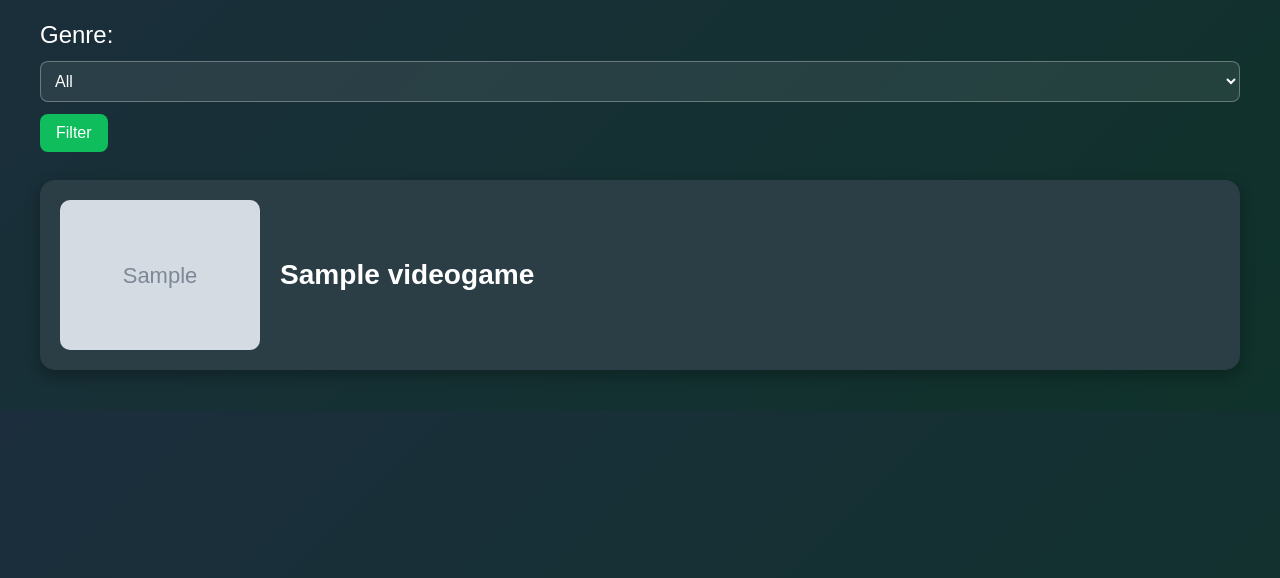
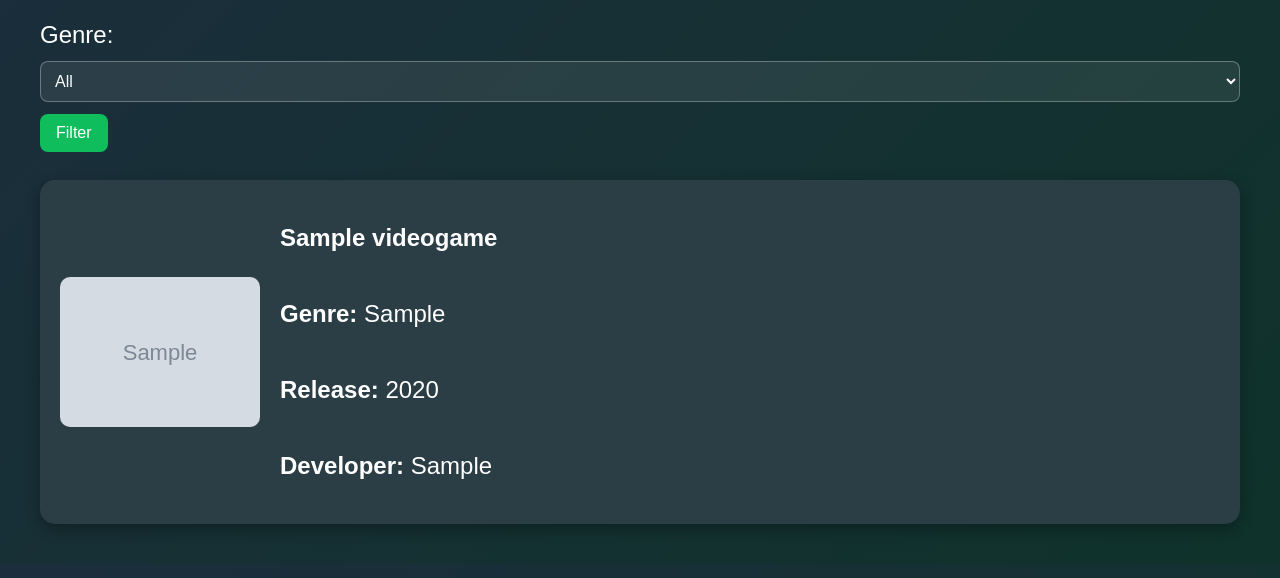
Before and after one commit to Scott25342/gamerate, a Django app: page /game_library/ in a window 1280 px wide. Shown: the part 222-800 px from the top of the page. Run offline with Django 3.2, Linux system fonts and the light colour scheme; tables that the repository leaves empty hold one stand-in row (values such as "Sample post"); grey boxes marked "Sample" are stand-in pictures.

Commit message:
library tile details

```diff
--- a/gamerate_app/templates/game_library.html
+++ b/gamerate_app/templates/game_library.html
@@ -20,7 +20,7 @@ Video Game Library
             <select name="genre" id="genre">
                 <option value="">All</option>
                 {% for g in genres %}
-                    <option value="{{ g}}" {% if request.GET.genre == g %}selected{% endif %}>{{ g }}</option>
+                    <option value="{{ g }}" {% if request.GET.genre == g %}selected{% endif %}>{{ g }}</option>
                 {% endfor %}
             </select>
 
@@ -33,7 +33,12 @@ Video Game Library
         <div class="game-item">
             <a href="{% url 'game_detail' game_id=game.id %}" class="game-link">
                 <img src="{{ game.image }}" alt="{{ game.title }}">
-                <h3>{{ game.title }}</h3>
+            <div style="display: flex; flex-direction: column;">
+                <p><strong>{{ game.title }}</strong></p>
+                <p><strong>Genre:</strong> {{ game.genre }}</p>
+                <p><strong>Release:</strong> {{ game.release_year }}</p>
+                <p><strong>Developer:</strong> {{ game.developer }}</p>
+            </div>
             </a>
         </div>
         {% endfor %}
```
